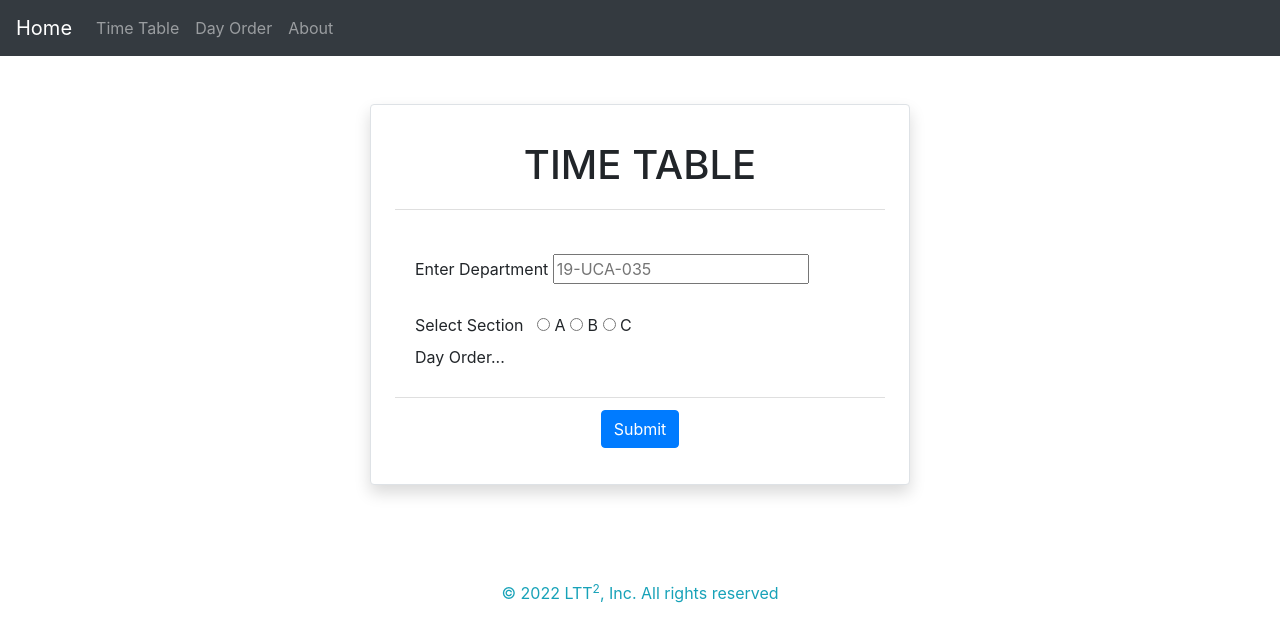
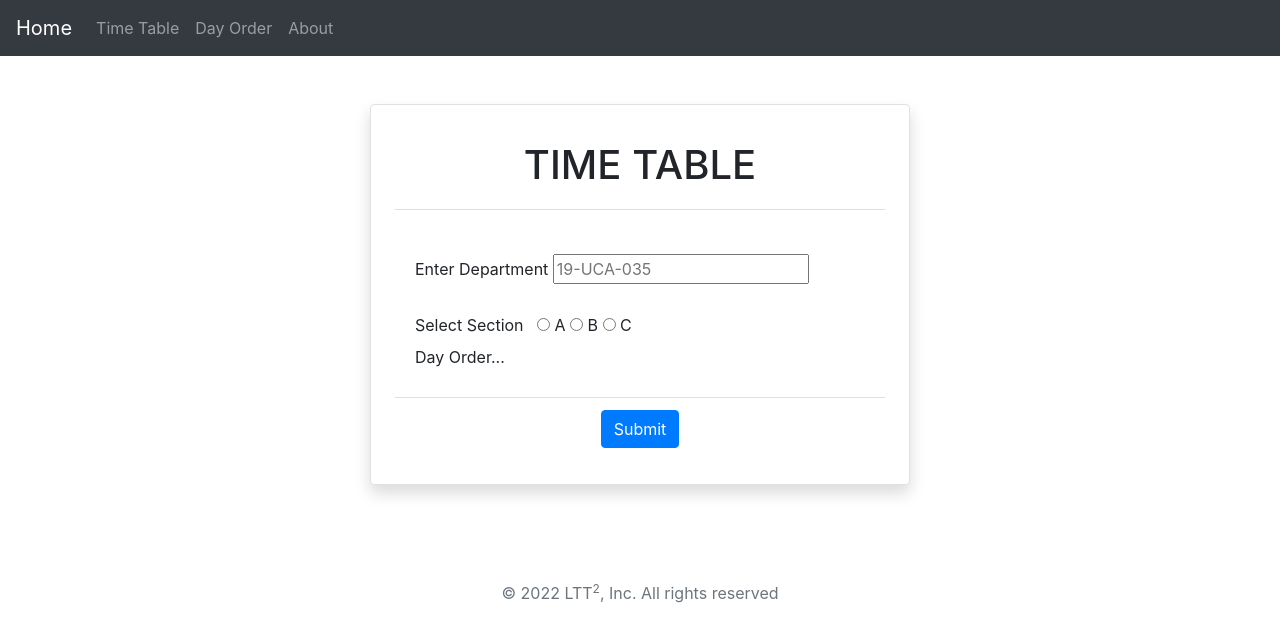
Before and after one commit to tomtricks/tomtricks-github.io, a plain HTML site: page index.html in a window 1280 px wide. Drawn offline with Linux system fonts and the light colour scheme; no server answers.

Commit message:
Update index.html

```diff
--- a/index.html
+++ b/index.html
@@ -111,7 +111,7 @@
 <div class="container">
   <div class="row justify-content-center">
       <!-- col- elements here -->
-    <footer class="text-info">&copy; 2022 LTT<sup>2</sup>, Inc. All rights reserved </footer>
+    <footer class="text-secondary">&copy; 2022 LTT<sup>2</sup>, Inc. All rights reserved </footer>
   </div>
 </div>
 
```
